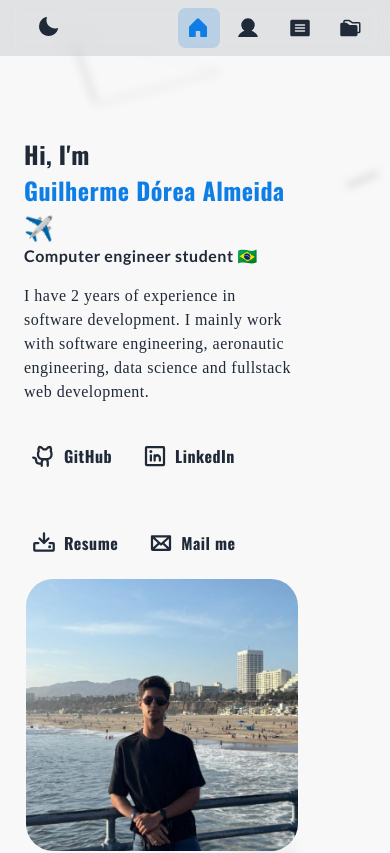
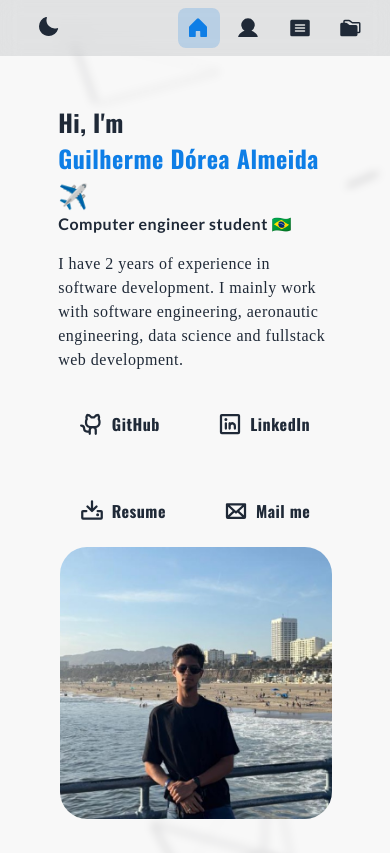
Before and after one commit to GuilhermeDorea/landing, a React (Vite) app: page / in a window 390 px wide. Shown: the top 853 px of the page. Built offline with nearby package versions, Linux system fonts and the light colour scheme.

Commit message:
fix: fixes para versao mobile

```diff
--- a/src/pages/Home.jsx
+++ b/src/pages/Home.jsx
@@ -20,7 +20,7 @@ export function Home() {
   return (
     <>
       <div className="container">
-        <div className="card starter-card">
+        <div className="starter-card">
           <div className="left-starter-decor">
             <h2 style={{ margin: '0px 0px 0em 0px' }}>
               Hi, I'm{' '}
--- a/src/styles/Home.css
+++ b/src/styles/Home.css
@@ -120,5 +120,13 @@
   .starter-card {
     grid-template-columns: 1fr;
     width: 80%;
+    margin: auto;
+  }
+  .container {
+    text-align: center;
+    justify-content: center;
+  }
+  .social-link {
+    margin: auto;
   }
 }
```
